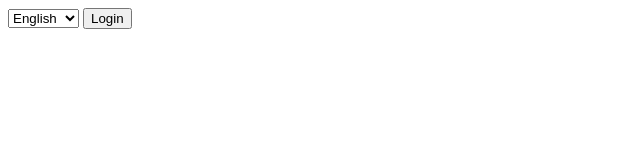
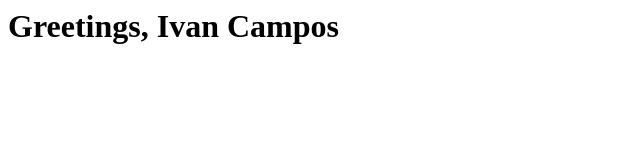
Before and after one commit to Ivan-CsC/Flexblox, a plain HTML site: page Framework library/index.html in a window 1280 px wide. Both pictures are taken after a click on the button "Login". Shown: the whole page, without its empty margins (0-640 px from the left). Drawn offline with Linux system fonts and the light colour scheme.

Commit message:
added functionality to the mini library

```diff
--- a/Framework library/app.js
+++ b/Framework library/app.js
@@ -1,2 +1,11 @@
 var g = G$('Ivan', 'Campos', 'es');
+
 g.greet().setLang('en').greet(true).log();
+
+$('#login').click(function () {
+  var loginGrtr = G$('Ivan', 'Campos');
+
+  $('#logindiv').hide();
+
+  loginGrtr.setLang($('#lang').val()).HTMLGreeting('#greeting', true).log();
+});
--- a/Framework library/index.html
+++ b/Framework library/index.html
@@ -8,7 +8,7 @@
       </select>
       <button id="login">Login</button>
     </div>
-
+    <h1 id="greeting"></h1>
     <script src="jquery-1.11.2.js"></script>
     <script src="Greetr.js"></script>
     <script src="app.js"></script>
```
